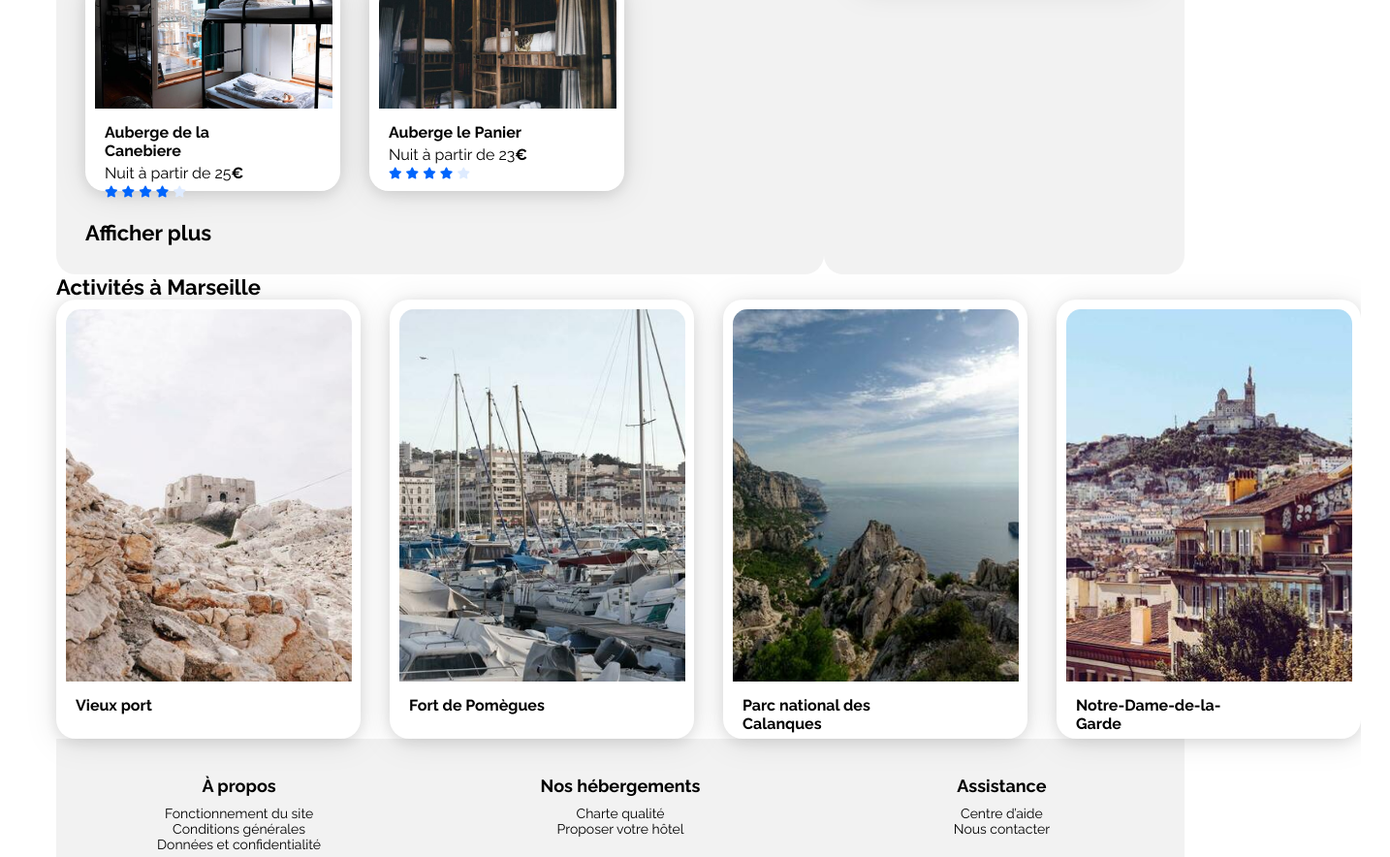
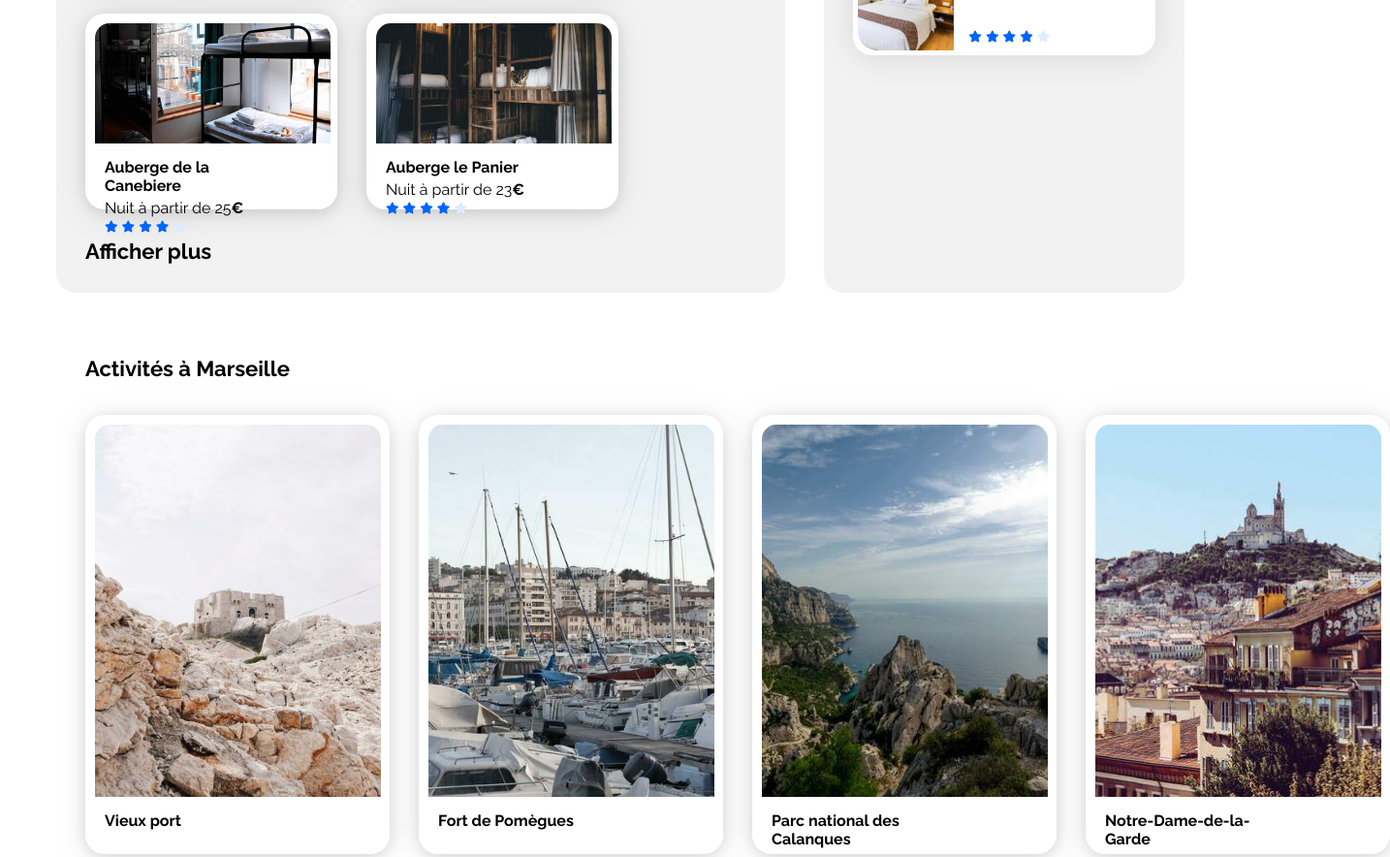
Before and after one commit to elenixu/Mission_3, a plain HTML site: page index.html in a window 1280 px wide. Shown: the part 964-1848 px from the top of the page at 97% size, 1434 px wide, since content can reach past the window. Drawn offline with Linux system fonts and the light colour scheme.

Commit message:
Border et padding fix

```diff
--- a/css/style.css
+++ b/css/style.css
@@ -1,6 +1,10 @@
 /****** General ***********/
 * {
     font-family: 'Raleway', sans-serif;
+}
+
+.spacer {
+    height: 35px;
 }
 
 /****** Header ***********/
@@ -88,6 +92,7 @@ p {
     background-color: #F2F2F2;
   }
 
+
   .search-text {
     color: var(--black, #000);
     text-align: center;
@@ -137,7 +142,7 @@ align-items: center;
 gap: 10px;
 border-radius: 25px;
 border: 2px solid var(--grey-tint-2, #D9D9D9);
-
+background-color: #ffffff;
 color: var(--black, #000);
 font-family: Raleway;
 font-size: 17px;
@@ -159,6 +164,7 @@ background: var(--blue-light, #DEEBFF);
 .info-container {
     display: inline-flex;
     align-items: center;
+    padding-bottom: 35px;
   }
 /****** Filter Bar***********/
 
@@ -177,7 +183,7 @@ body {
 
 .main-container {
     width: 100%;
-    max-width: 1440px;
+    max-width: 1720px;
     padding: 0 50px;
     box-sizing: border-box;
 }
@@ -226,6 +232,7 @@ body {
 /****** Hebergements ***********/
 .hebergements {
     width: 65%;
+    margin-right: 20px;
 }
 
 .neutral-star {
@@ -259,8 +266,8 @@ align-self: stretch;
 }
 
 .hebergements-cards .card {
-    width: 253px;
-    height: 209px;
+    width: 250px;
+    height: 192px;
     border-radius: 20px;
     background: #FFF;
     box-shadow: 0px 3px 15px 0px rgba(0, 0, 0, 0.10);
@@ -287,6 +294,11 @@ align-self: stretch;
 .hebergements-cards .card-title {
     margin-top: 10px;
     margin-bottom: 4px;
+    font-family: Raleway;
+font-size: 16px;
+font-style: normal;
+font-weight: 700;
+line-height: normal;
 }
 
 .hebergements-cards .card-subtitle {
@@ -300,6 +312,7 @@ align-self: stretch;
 /****** Populaires ***********/
 .populaires {
     width: 32%;
+    margin-left: 20px;
 }
 
 .populaires-title {
@@ -342,6 +355,14 @@ align-self: stretch;
     margin-bottom: 5px;
 }
 /****** Activites***********/
+
+.activites-a-marseille {
+    padding: 30px;
+    border-width: 50px;
+    border-top: 35px;
+    border-bottom: 35px;
+}
+
 .activites {
     width: 32%;
 }
--- a/index.html
+++ b/index.html
@@ -71,6 +71,7 @@
                     <p>Plus de 500 logements sont disponibles dans cette ville</p>
                 </div>
             </div>
+            <div class="spacer"></div>
             <!--formulaire recherche-->
             <div class="hebergements-and-populaires">
                 <section class="hebergements">
@@ -247,11 +248,12 @@
                     </div>
                 </section>
             </div>
+            <div class="spacer"></div>
             <div class="activites-a-marseille">
-                <section class="activites">
                 <div class="activites-title">
                     <h2 class="section-title">Activités à Marseille</h2>
                 </div>
+                <div class="spacer"></div>
                 <div class="activites-cards">
                     <article class="card">
                         <img src="./images/activites/paul-hermann.jpg" alt="Image fort pomegues">
@@ -286,11 +288,9 @@
                         </div>
                     </article>
                 </div>
-                </section>
             </div>
-
-
         </main>
+        <div class="spacer"></div>
         <footer>
             <div class="footer-column">
                 <h3>À propos</h3>
```
Lines whose indentation alone changed are shown as unchanged.
